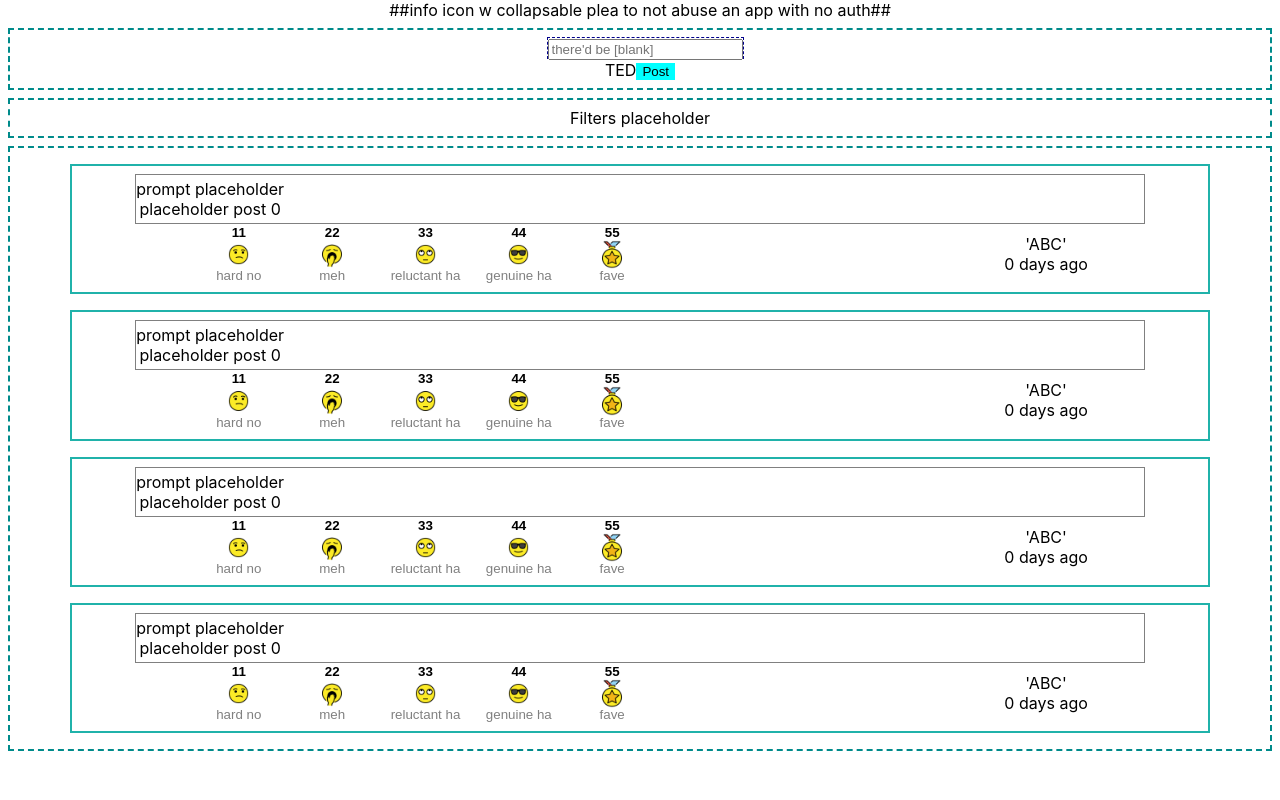
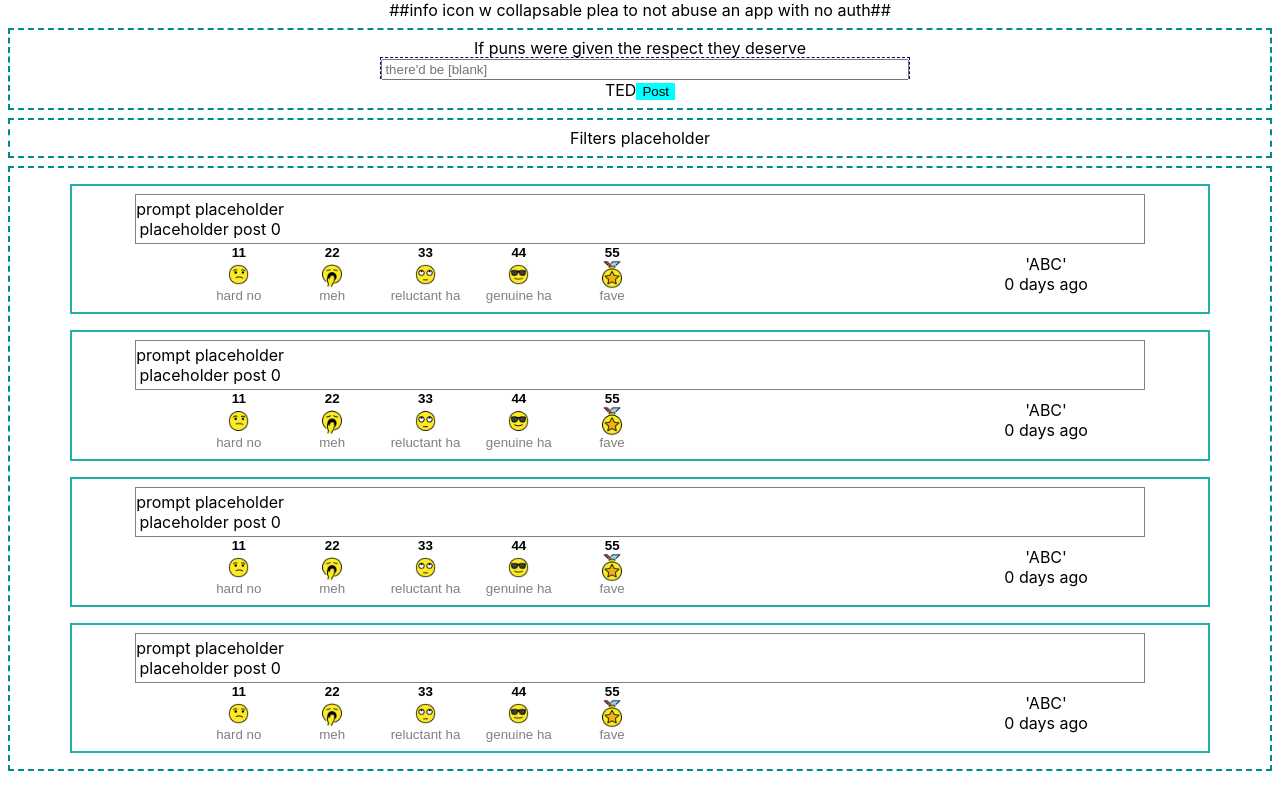
Before and after one commit to mradamt/punter, a React (Create React App) app: page / in a window 1280 px wide. Built offline with nearby package versions, Linux system fonts and the light colour scheme.

Commit message:
simplify props sent to form, bug-free render
in future user.id can be stored in cookie

```diff
--- a/src/components/App.jsx
+++ b/src/components/App.jsx
@@ -12,14 +12,11 @@ export default function App() {
   const [postsList, setPostsList] = useState(db.posts)
   const [reactionTypes, setReactionTypes] = useState(db.reaction_types)
   const [prompts, setPrompts] = useState(db.prompts)
-  const [blankForm, setBlankForm] = useState({
+  const [author, setAuthor] = useState({
       "author": {
         "id": 10, // logged in user_id
         "username": "TED" // logged in username
-      },
-      "prompt": prompts[0],
-      "text": null,
-      "creation_date": null
+      }
   })
 
   // useEffect(() => {
@@ -84,7 +81,7 @@ export default function App() {
       ##info icon w collapsable plea to not abuse an app with no auth##
       <Form
         prompts={prompts} // TODO:: replace 'null' w array of 'prompt' objects
-        blankForm={blankForm}
+        author={author}
         savePost={savePost}
       />
       <Filters />
--- a/src/components/Form.jsx
+++ b/src/components/Form.jsx
@@ -3,12 +3,12 @@ import './sass-styles/Form.scss'
 
 export default function Form (props) {
   const [text, setText] = useState('')
-  const [promptId, setPromptId] = useState(props.blankForm.prompt.id)
+  const [prompt, setPrompt] = useState(props.prompts[0])
 
   // Trigger savePost function on (text, prompt) and clear form's textbox
   const submitPost = (event) => {
     event.preventDefault()
-    props.savePost(text, promptId)
+    props.savePost(text, prompt.id)
     // setText('')
   }
 
@@ -16,7 +16,7 @@ export default function Form (props) {
     <section className='submission-form'>
       <form action='/posts' method='POST' onSubmit={submitPost}>
         <div className='prompt'>
-          {props.blankForm.prompt.text}
+          {prompt.text}
           <span className='submission-form-text'>
             <input
               value={text}
@@ -26,7 +26,7 @@ export default function Form (props) {
           </span>
         </div>
         <span className='submission-form-author'>
-          {props.blankForm.author.username}
+          {props.author.author.username}
         </span>
         <button type='submit'>Post</button>
       </form>
--- a/src/fauxdb.json
+++ b/src/fauxdb.json
@@ -70,7 +70,7 @@
   "prompts": [
     {
       "id": 1,
-      "prompt": "If puns were given the respect they deserve"
+      "text": "If puns were given the respect they deserve"
     }
   ]
 }
```
